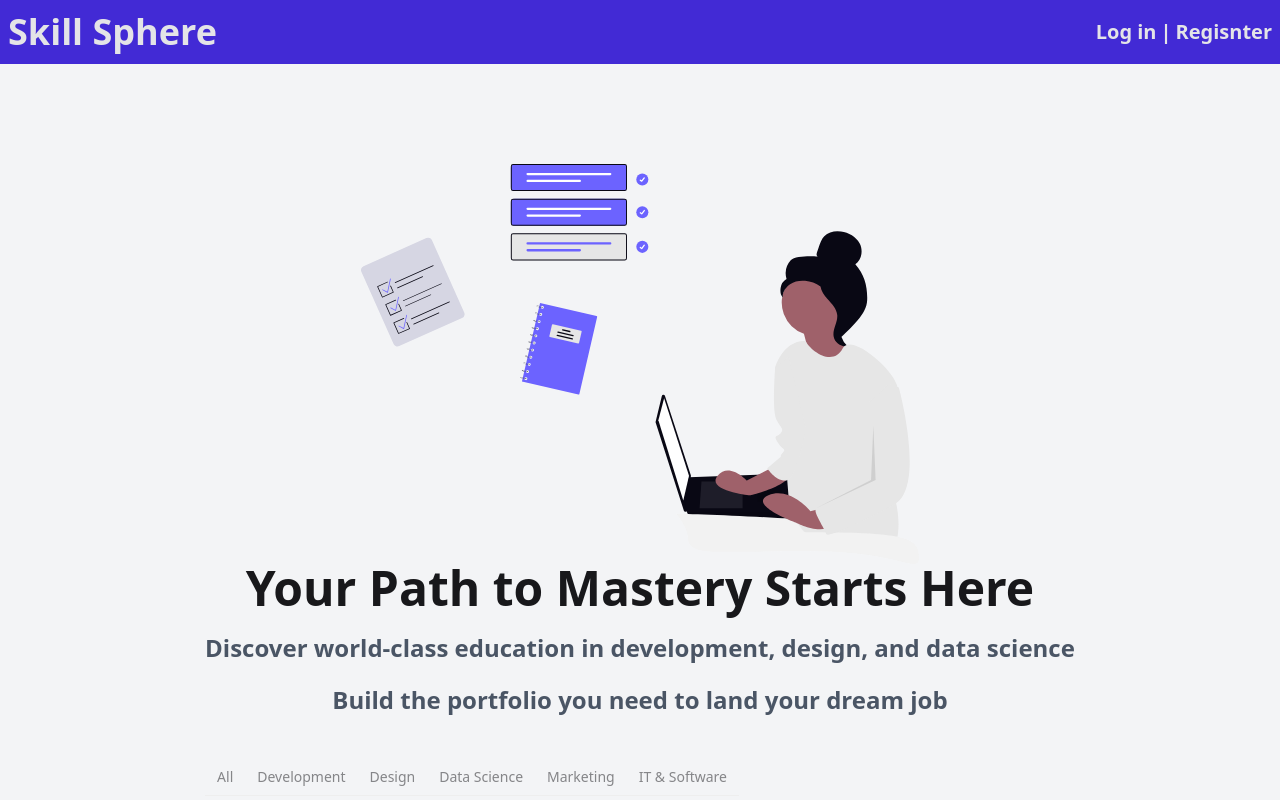
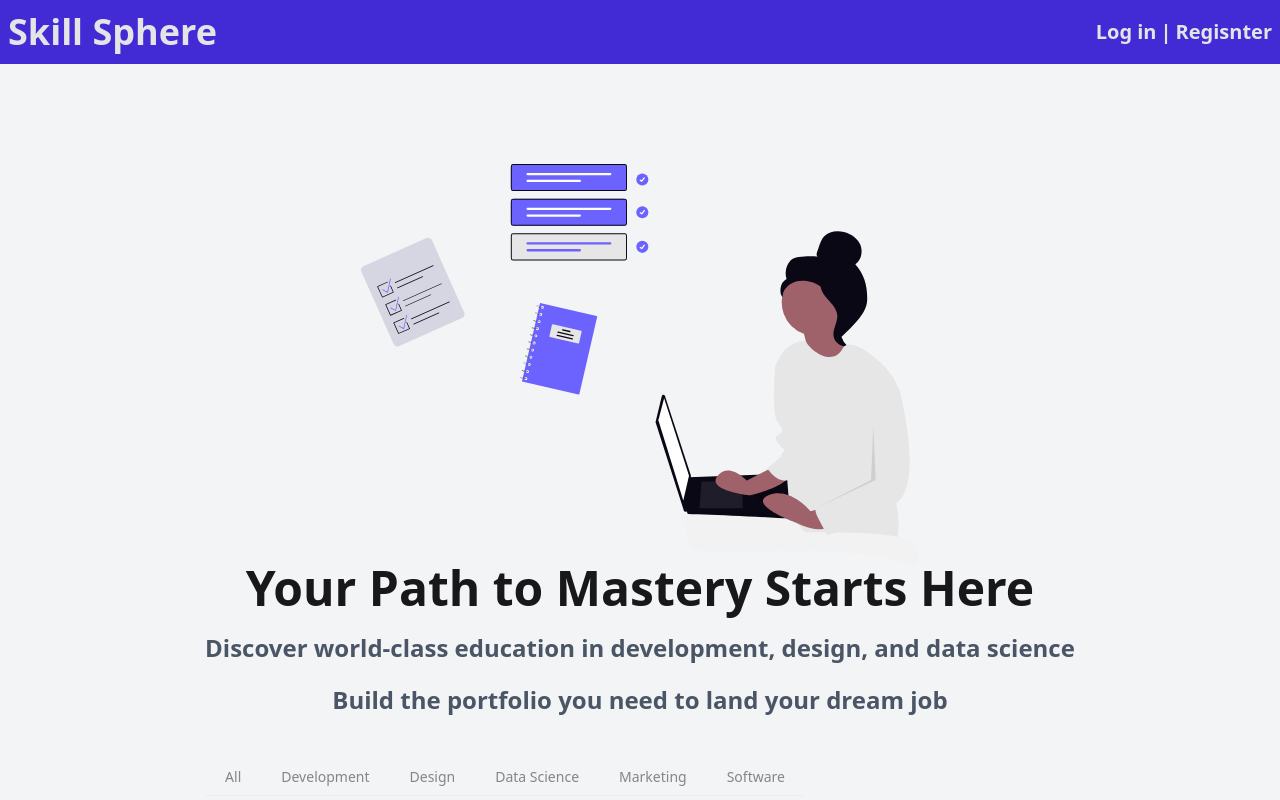
Before and after one commit to Sami-Abdullah/A8, a Next.js app: page /all-course in a window 1280 px wide. Shown: the top 800 px of the page. Built offline with nearby package versions, Linux system fonts and the light colour scheme; data requests are answered from the project's data file.

Commit message:
created dynamic routing for catagories

```diff
--- a/db.json
+++ b/db.json
@@ -1,5 +1,5 @@
 {
-  "all-courses": [
+  "all": [
     {
       "id": "1",
       "title": "Full-Stack Web Development",
--- a/src/app/(main)/all-course/[category]/page.jsx
+++ b/src/app/(main)/all-course/[category]/page.jsx
@@ -1,11 +1,17 @@
+import { getCourseByCategory } from '@/data/data';
 import React from 'react';
 
 const page = async ({params}) => {
-  const category = await params;
+  const {category} = await params;
+
+  const courses = await getCourseByCategory(category)
+
   return (
     <div>
       {
-        {params}
+        courses.map((course,index)=>(
+          <h1 key={index}> {course.title}</h1>
+        ))
       }
     </div>
   );
--- a/src/component/allCoursePage/Tabs.jsx
+++ b/src/component/allCoursePage/Tabs.jsx
@@ -1,14 +1,66 @@
+'use client'
+import { usePathname } from 'next/navigation'
 import Link from 'next/link';
-import React from 'react';
+import React, { useState } from 'react';
 
 const Tabs = () => {
-  const categories =["All","Development","Design","Data Science","Marketing","IT & Software"]
+
+  const [active, setActive] = useState(false);
+  const categories = [
+
+    {
+      urlName: "all",
+      tabName: "All"
+    },
+    {
+      urlName: "development",
+      tabName: "Development"
+    },
+    {
+      urlName: "design",
+      tabName: "Design"
+    },
+    {
+      urlName: "dataScience",
+      tabName: "Data Science"
+    },
+    {
+      urlName: "marketing",
+      tabName: "Marketing"
+    },
+    {
+      urlName: "itAndSoftwareall",
+      tabName: "Software"
+    }
+  ]
+
+
+
+  const pathname = usePathname();
+
+  const isActive = (active,category)=>{
+    if (pathname === `/all-course${category.urlname ==='all' ?"" :`/${category.urlname}`}`){
+      setActive(!active)
+    }
+  }
+
   return (
     <div role="tablist" className="tabs tabs-lift my-10">
 
       {
-        categories.map((category,index)=>(
-          <Link key={index} role="tab" className="tab" href={`/${category}`}>{category}</Link>
+        categories.map((category, index) => (
+          <Link
+
+          key = {index}
+          role = "tab"
+          onClick = {() => {isActive(active,category)}}
+          className = {`tab ${active ? "tab-active":""} px-5`}
+          href = {`/all-course${category.urlName ==='all' ? "" :`/${category.urlName}`}`}
+
+          >{category.tabName}
+
+
+          </Link>
         ))
       }
 
--- a/src/data/data.jsx
+++ b/src/data/data.jsx
@@ -1,6 +1,6 @@
 export const getAllCourse = async ()=>{
 
-  const res= await fetch ("http://localhost:5000/all-courses")
+  const res= await fetch ("http://localhost:5000/all")
   const data = await res.json();
   return data;
 }
@@ -22,7 +22,7 @@ export const getStudentReview = async ()=>{
   const data = await res.json();
   return data;
 }
-export const getCourseByCategory = async ({categoty})=>{
+export const getCourseByCategory = async (categoty)=>{
 
   const res= await fetch (`http://localhost:5000/${categoty}`)
   const data = await res.json();
```
Lines whose indentation alone changed are shown as unchanged.
